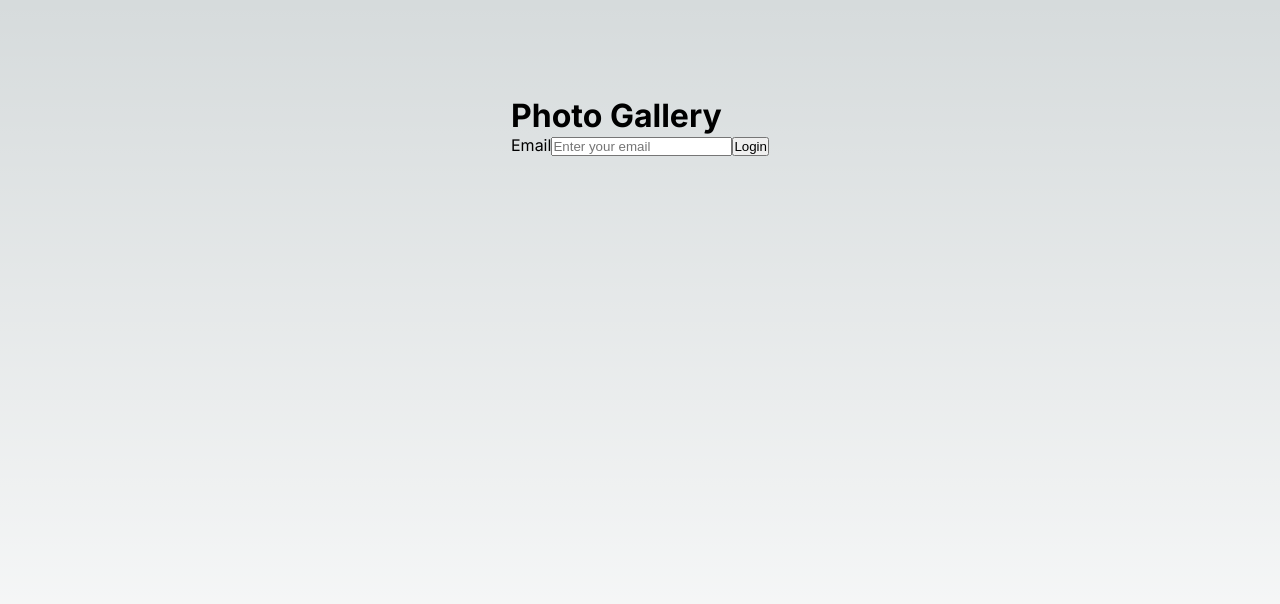
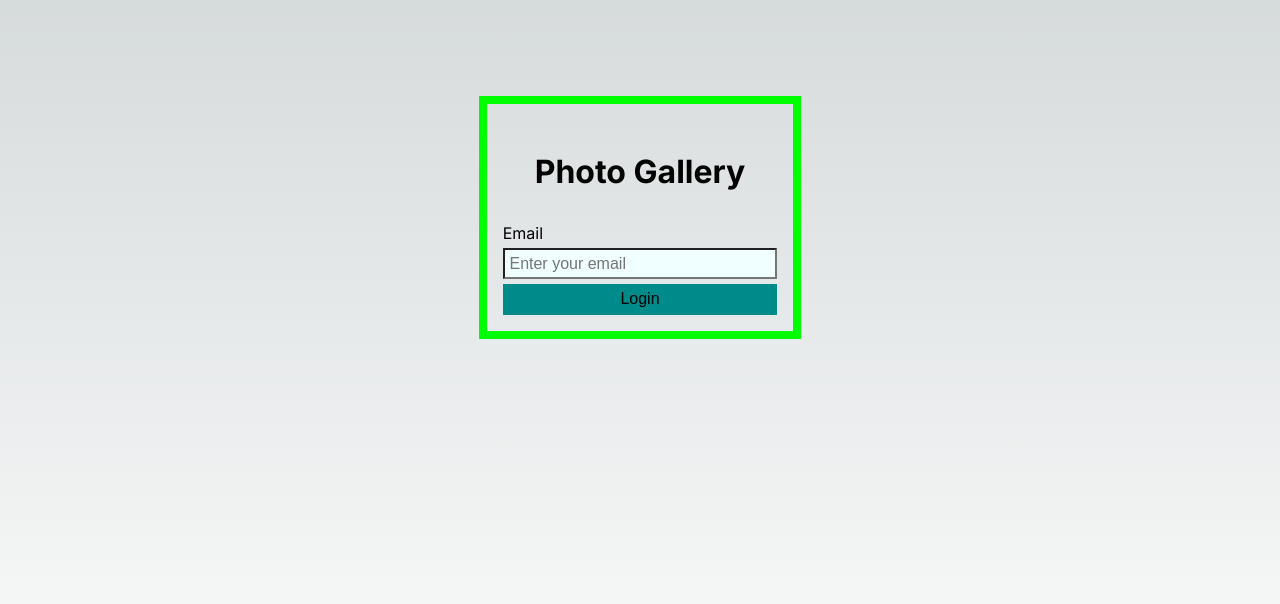
Before and after one commit to willsmores/photo-gallery, a Next.js app: page / in a window 1280 px wide. Shown: the top 604 px of the page. Built offline with nearby package versions, Linux system fonts and the light colour scheme.

Commit message:
Add Login basic styling

```diff
--- a/src/components/Login.scss
+++ b/src/components/Login.scss
@@ -1,3 +1,41 @@
 * {
   box-sizing: border-box;
 }
+
+.Login {
+  display: flex;
+  flex-direction: column;
+  padding: 1em;
+  border: 0.5em solid lime;
+
+  h1 {
+    text-align: center;
+    margin: 1em;
+  }
+
+  label {
+    font-size: 1em;
+    margin-bottom: .3em;
+  }
+
+  input {
+    font-size: 1em;
+    background-color: azure;
+    padding: 0.3em;
+    margin-bottom: .3em;
+  }
+
+  button {
+    font-size: 1em;
+    padding: .2em;
+    background-color: darkcyan;
+    border: .2em solid darkcyan;
+
+    &:hover {
+      background-color: lightcyan;
+      border: .2em solid lightcyan;
+      color: black;
+      cursor: pointer;
+    }
+  }
+}
```
